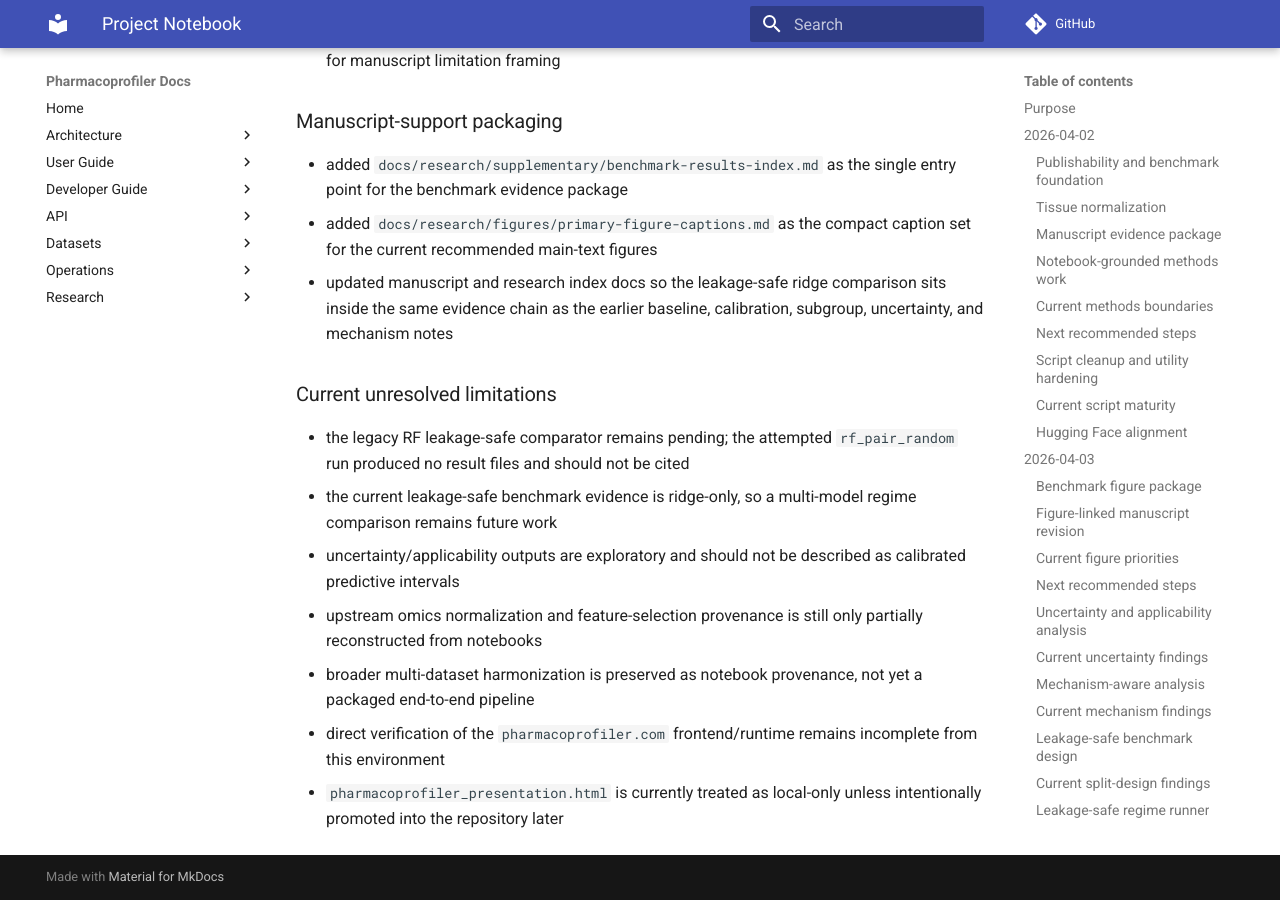
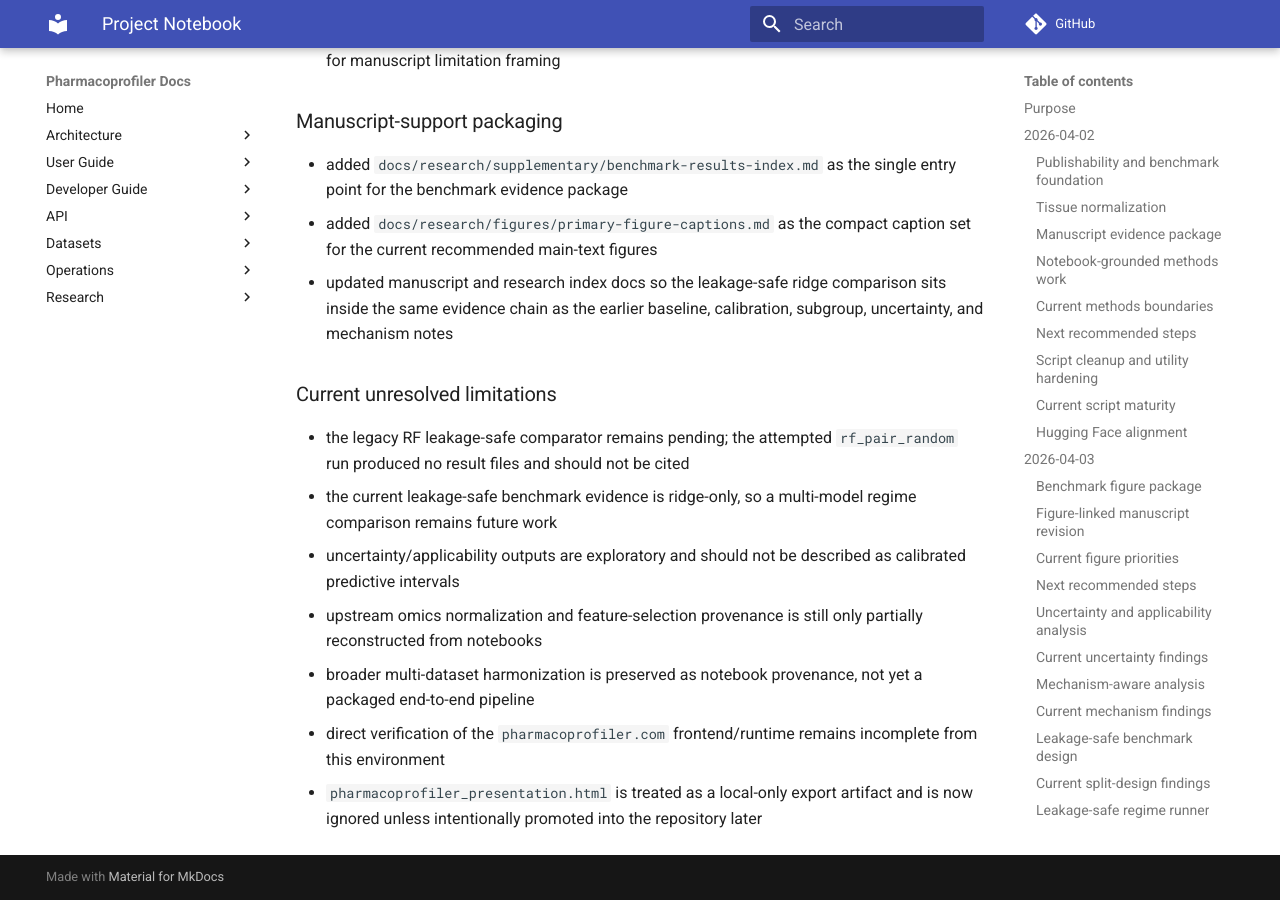
Before and after one commit to uoozcan/Pharmacoprofiler, an MkDocs documentation site: the page built from docs/research/project-notebook.md, in a window 1280 px wide and 900 px high, scrolled down 8715 px. Built offline with MkDocs 1.6.1 and Material for MkDocs 9.7.7, drawn with Linux system fonts in a browser that asks for light colours; comment, search, counter and statistics services are not loaded.

Commit message:
Ignore local presentation artifact and refresh notes

```diff
--- a/docs/research/project-notebook.md
+++ b/docs/research/project-notebook.md
@@ -255,4 +255,4 @@ This file is the running project notebook for repository restructuring, benchmar
 - upstream omics normalization and feature-selection provenance is still only partially reconstructed from notebooks
 - broader multi-dataset harmonization is preserved as notebook provenance, not yet a packaged end-to-end pipeline
 - direct verification of the `pharmacoprofiler.com` frontend/runtime remains incomplete from this environment
-- `pharmacoprofiler_presentation.html` is currently treated as local-only unless intentionally promoted into the repository later
+- `pharmacoprofiler_presentation.html` is treated as a local-only export artifact and is now ignored unless intentionally promoted into the repository later
```
Also changed, not shown: docs/research/supplementary/leakage-safe-benchmark-results.md (+1 -1 lines), 1 other file.
